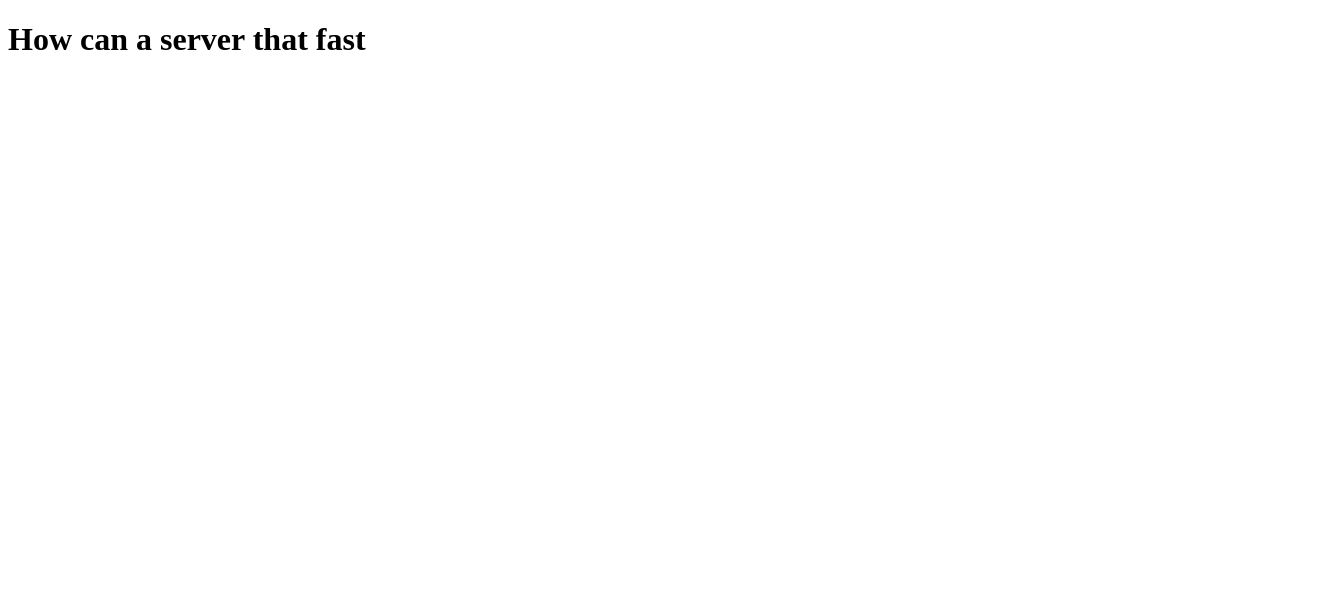
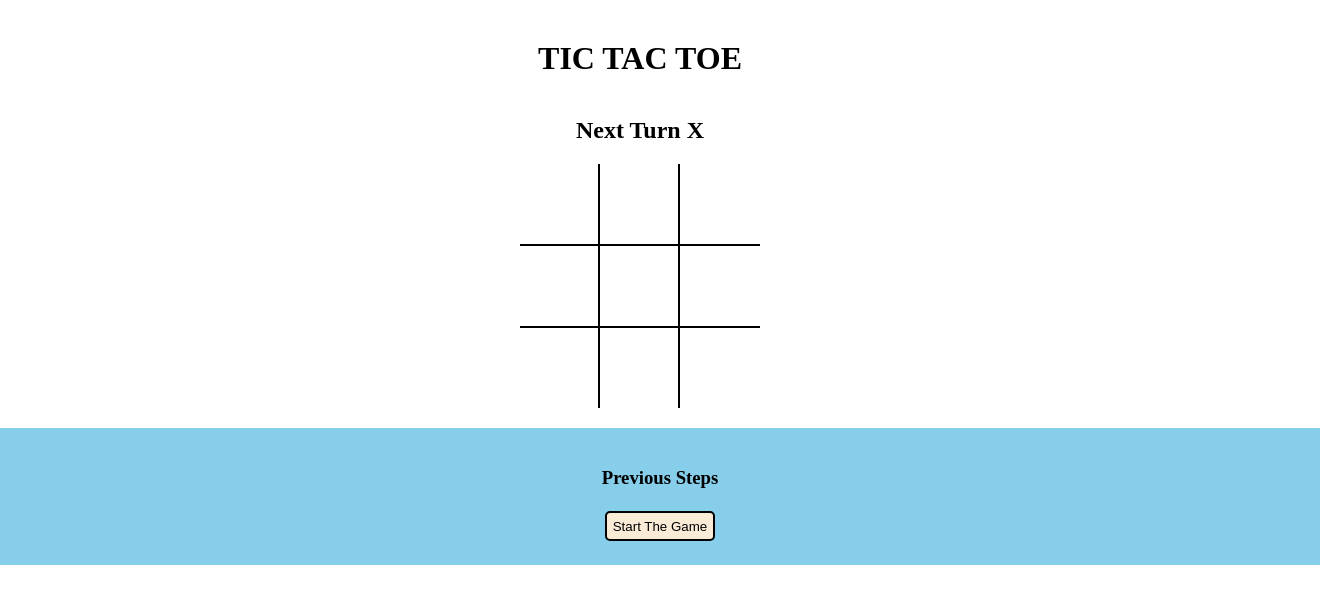
Before and after one commit to pranaypise59/Tic-Tac-Toe-Featured, a React (Vite) app: page / in a window 1280 px wide. Shown: the top 604 px of the page, 1320 px wide, since content can reach past the window. Built offline with nearby package versions, Linux system fonts and the light colour scheme.

Commit message:
game completed

```diff
--- a/package.json
+++ b/package.json
@@ -14,6 +14,7 @@
   },
   "devDependencies": {
     "babel-preset-nano-react-app": "^0.1.0",
+    "sass": "^1.56.1",
     "vite": "^3.2.1"
   },
   "babel": {
--- a/src/App.jsx
+++ b/src/App.jsx
@@ -1,9 +1,79 @@
-import React from 'react'
+import React, { useState } from 'react'
+import Board from './components/Board';
+import History from './components/History';
+import Modal from './components/Modal';
+import { calculateWinner } from './components/winner';
+import './styles/root.scss'
+const App = () => {
 
-const App = () => {
+  const [history, setHistory] = useState([
+    { board: Array(9).fill(null), isXturn: true },
+  ])
+  const [currentMove, setCurrentMove] = useState(0);
+  const [resumeScreen, setResumeScreen] = useState(false)
+  const [gameStatus, setGameStatus] = useState('play')
+  const current = history[currentMove];
+
+  const winner = calculateWinner(current.board)
+  const handleSquareClick = (position) => {
+    if (current.board[position] || winner) {
+      return;
+    }
+    if (winner) {
+      setGameStatus('Win')
+      setResumeScreen(true)
+      return;
+    }
+    if (currentMove !== history.length - 1) {
+      setGameStatus('Resumed')
+      setResumeScreen(true)
+      return;
+    }
+    if (history.length === 9) {
+      setResumeScreen(true)
+    }
+    let last = history[history.length - 1];
+    const newBoard = last.board.map((square, pos) => {
+      if (pos === position) {
+        return last.isXturn ? 'X' : 'O';
+      }
+      return square;
+    })
+    setHistory(history.concat({ board: newBoard, isXturn: !last.isXturn }))
+    setCurrentMove(currentMove + 1)
+
+  }
+
+  const moveTo = (index) => {
+    setCurrentMove(index)
+    set
+  };
+
+  const resume = () => {
+    setCurrentMove(history.length - 1);
+    setResumeScreen(false)
+  }
+
+  const restart = () => {
+    setCurrentMove(0)
+    setHistory([
+      { board: Array(9).fill(null), isXturn: true },
+    ])
+    setResumeScreen(false)
+  }
   return (
     <>
-    <h1>How can a server that fast</h1>
+      <h1 style={{ textAlign: 'center', margin: 40 }}>TIC TAC TOE</h1>
+      {winner
+      ? <h2 className='winnerheading'>{`The Winner is ${current.isXturn ? 'X' : 'O'}`}</h2>
+      :<h2 className='turnheading'>{`Next Turn ${current.isXturn ? 'X' : 'O'}`}</h2>
+      }
+      <Board board={current.board} handleSquareClick={handleSquareClick} />
+      {winner &&
+        <button onClick={() => { restart() }} class="accept">Restart</button>
+      }
+      <History history={history} moveTo={moveTo} />
+      {resumeScreen && <Modal setresumeScreen={setResumeScreen} resume={resume} restart={restart} />}
     </>
   )
 }
--- /dev/null
+++ b/src/components/Board.jsx
@@ -0,0 +1,31 @@
+import React from 'react'
+import Square from './Square'
+
+const Board = ({board, handleSquareClick}) => {
+  const renderSquare = (position) => {
+    return (
+      <Square value={board[position]} onClick={()=>{handleSquareClick(position)}} />
+    )
+  }
+  return (
+    <div className='board'>
+      <div className='board-row' >
+        {renderSquare(0)}
+        {renderSquare(1)}
+        {renderSquare(2)}
+      </div>
+      <div className='board-row' >
+        {renderSquare(3)}
+        {renderSquare(4)}
+        {renderSquare(5)}
+      </div>
+      <div className='board-row'>
+        {renderSquare(6)}
+        {renderSquare(7)}
+        {renderSquare(8)}
+      </div>
+    </div>
+  )
+}
+
+export default Board
--- /dev/null
+++ b/src/components/History.jsx
@@ -0,0 +1,16 @@
+import React from 'react'
+
+const History = ({history,moveTo}) => {
+    return (
+        <div className='history'>
+            <h3>Previous Steps</h3>
+            <div>
+                {history.map((history, index) => {
+                    return <button onClick={()=>{moveTo(index)}}>{index === 0 ? 'Start The Game':`Go to #${index}`}</button>
+                })}
+            </div>
+        </div>
+    )
+}
+
+export default History
--- /dev/null
+++ b/src/components/Modal.jsx
@@ -0,0 +1,19 @@
+import React from 'react'
+
+const Modal = ({ setResumeScreen, resume, restart }) => {
+    return (
+        <div class="Modalcontainer">
+            <div class="cookiesContent" id="cookiesPopup">
+                <button class="close" onClick={() => { setResumeScreen(false) }}>✖</button>
+                <img src="https://cdn-icons-png.flaticon.com/512/1047/1047711.png" alt="cookies-img" />
+                <p>Do you Want to Continue the Game?
+                </p>
+                <button class="accept" onClick={() => { resume() }}>Continue</button>
+
+                <button class="restart" onClick={() => {restart()}}>Restart</button>
+            </div>
+        </div>
+    )
+}
+
+export default Modal
--- /dev/null
+++ b/src/components/Square.jsx
@@ -0,0 +1,9 @@
+import React from 'react'
+
+const Square = (props) => {
+  return (
+    <button className='square' onClick={props.onClick}>{props.value}</button>
+  )
+}
+
+export default Square
--- /dev/null
+++ b/src/components/winner.js
@@ -0,0 +1,19 @@
+export function calculateWinner(squares){
+    const lines=[
+        [0,1,2],
+        [3,4,5],
+        [6,7,8],
+        [0,3,6],
+        [1,4,7],
+        [2,5,8],
+        [0,4,8],
+        [2,4,6]
+    ];
+    for (let i = 0; i < lines.length; i++) {
+        const [a,b,c] = lines[i];
+        if(squares[a]&&squares[a]===squares[b] && squares[a]=== squares[c]){
+            return squares[a];
+        }
+    }
+    return null;
+}
--- /dev/null
+++ b/src/styles/root.scss
@@ -0,0 +1,163 @@
+body {
+    padding: 0;
+    margin: 0;
+  }
+
+  button {
+    background: none;
+    border: none;
+    outline: none;
+    &:hover {
+      cursor: pointer;
+    }
+  }
+
+  .app {
+    font-size: 20px;
+    display: flex;
+    flex-direction: column;
+    align-items: center;
+  }
+
+  .board {
+    display: flex;
+    flex-direction: column;
+    align-items: center;
+    justify-content: center;
+    .board-row {
+      display: flex;
+      flex-direction: row;
+      border-bottom: 2px solid #000;
+      &:last-child {
+        border-bottom: none;
+      }
+      .square {
+        width: 80px;
+        height: 80px;
+        border-right: 2px solid #000;
+        font-size: 2.5rem;
+        padding: 0;
+        overflow: hidden;
+        transition: all 0.2s;
+        &:last-child {
+          border-right: none;
+        }
+      }
+    }
+  }
+  .winnerheading{
+    color: red;
+    text-align: center;
+    font-weight: bold;
+  }
+  .turnheading{
+    text-align: center;
+  }
+  .history{
+    background-color: skyblue;
+    width: 100%;
+    margin: 20px auto;
+    padding: 20px;
+    display: flex;
+    flex-direction: column;
+    align-items: center;
+    justify-content: center;
+    button{
+      background-color: antiquewhite;
+      border: 2px solid black;
+      border-radius: 5px;
+      height: 30px;
+      margin: 4px;
+      &:hover{
+        background-color: aquamarine;
+      }
+    }
+  }
+  .Modalcontainer {
+    font-family: "Roboto", sans-serif;
+    padding: 0;
+    margin: 0;
+    background-color: #f5f5f5;
+    display: flex;
+    position: fixed;
+    top: 0;
+    left: 0;
+    right: 0;
+    bottom: 0;
+    justify-content: center;
+    align-items: center;
+    height: 100vh;
+  }
+
+  .cookiesContent {
+    width: 320px;
+    display: flex;
+    flex-direction: column;
+    align-items: center;
+    background-color: #fff;
+    color: #000;
+    text-align: center;
+    border-radius: 20px;
+    padding: 30px 30px 70px;
+    button.close {
+      width: 30px;
+      font-size: 20px;
+      color: #c0c5cb;
+      align-self: flex-end;
+      background-color: transparent;
+      border: none;
+      margin-bottom: 10px;
+    }
+    img {
+      width: 82px;
+      margin-bottom: 15px;
+    }
+    p {
+      margin-bottom: 40px;
+      font-size: 18px;
+    }
+    button.accept {
+      background-color: #ed6755;
+      border: none;
+      border-radius: 5px;
+      width: 200px;
+      padding: 14px;
+      font-size: 16px;
+      color: white;
+      box-shadow: 0px 6px 18px -5px rgba(237, 103, 85, 1);
+      &:hover{
+        opacity: 0.8;
+      }
+    }
+    button.restart {
+      margin: 10px;
+      background-color: #22aee1;
+      border: none;
+      border-radius: 5px;
+      width: 200px;
+      padding: 14px;
+      font-size: 16px;
+      color: white;
+      box-shadow: 0px 6px 18px -5px rgb(85, 184, 237);
+      &:hover{
+        opacity: 0.8;
+      }
+    }
+  }
+
+  .accept {
+    background-color: #ed6755;
+    border: none;
+    border-radius: 5px;
+    width: 200px;
+    display: block;
+    margin:auto;
+    margin-top: 20px;
+    padding: 14px;
+    font-size: 16px;
+    color: white;
+    box-shadow: 0px 6px 18px -5px rgba(237, 103, 85, 1);
+    &:hover{
+      opacity: 0.8;
+    }
+  }
```
Also changed, not shown: 1 other file (tests, documents, lock files or other folders).
